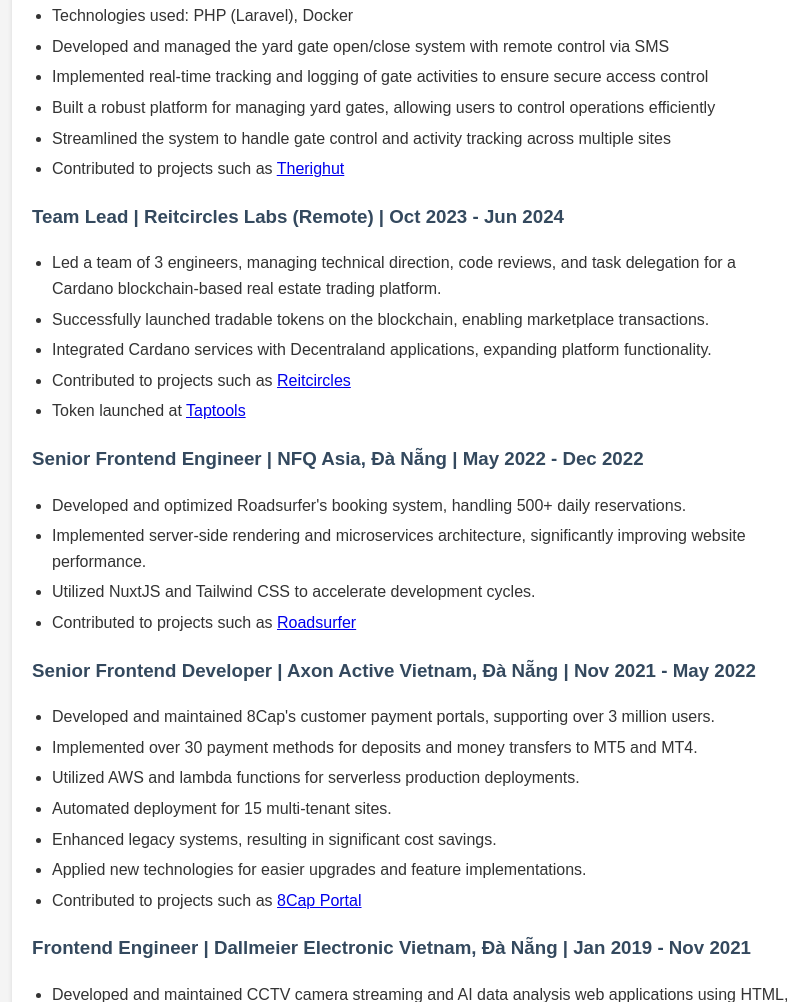
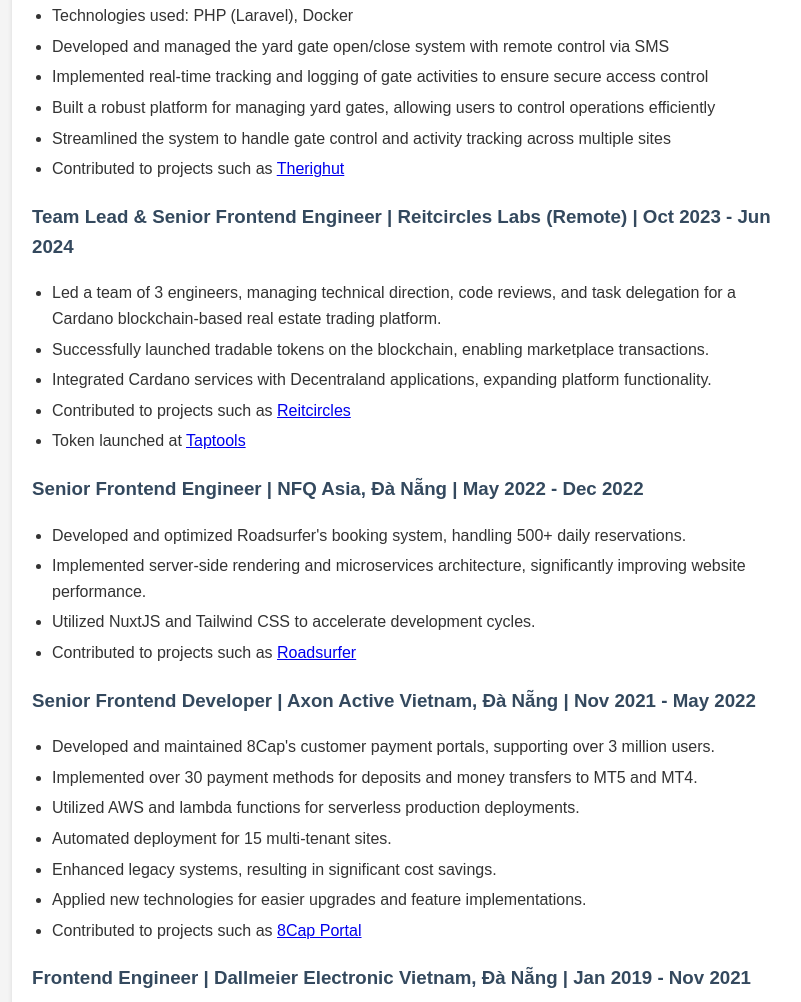
Before and after one commit to tuanvinhtl/cv, a plain HTML site: page index.html in a window 1280 px wide. Shown: the part 1824-2826 px from the top of the page, without its empty margins (228-1029 px from the left). Drawn offline with Linux system fonts and the light colour scheme.

Commit message:
Expand Reitcircles title to Team Lead & Senior Frontend Engineer
Co-Authored-By: Claude Sonnet 5 <noreply@anthropic.com>
Claude-Session: https://claude.ai/code/session_01XaT657gFBLrLrYwJpHsRhJ

```diff
--- a/index.html
+++ b/index.html
@@ -284,7 +284,8 @@
       </article>
       <article>
         <h3>
-          Team Lead | Reitcircles Labs (Remote) | Oct 2023 - Jun 2024
+          Team Lead & Senior Frontend Engineer | Reitcircles Labs (Remote) |
+          Oct 2023 - Jun 2024
         </h3>
         <ul>
           <li>
```
